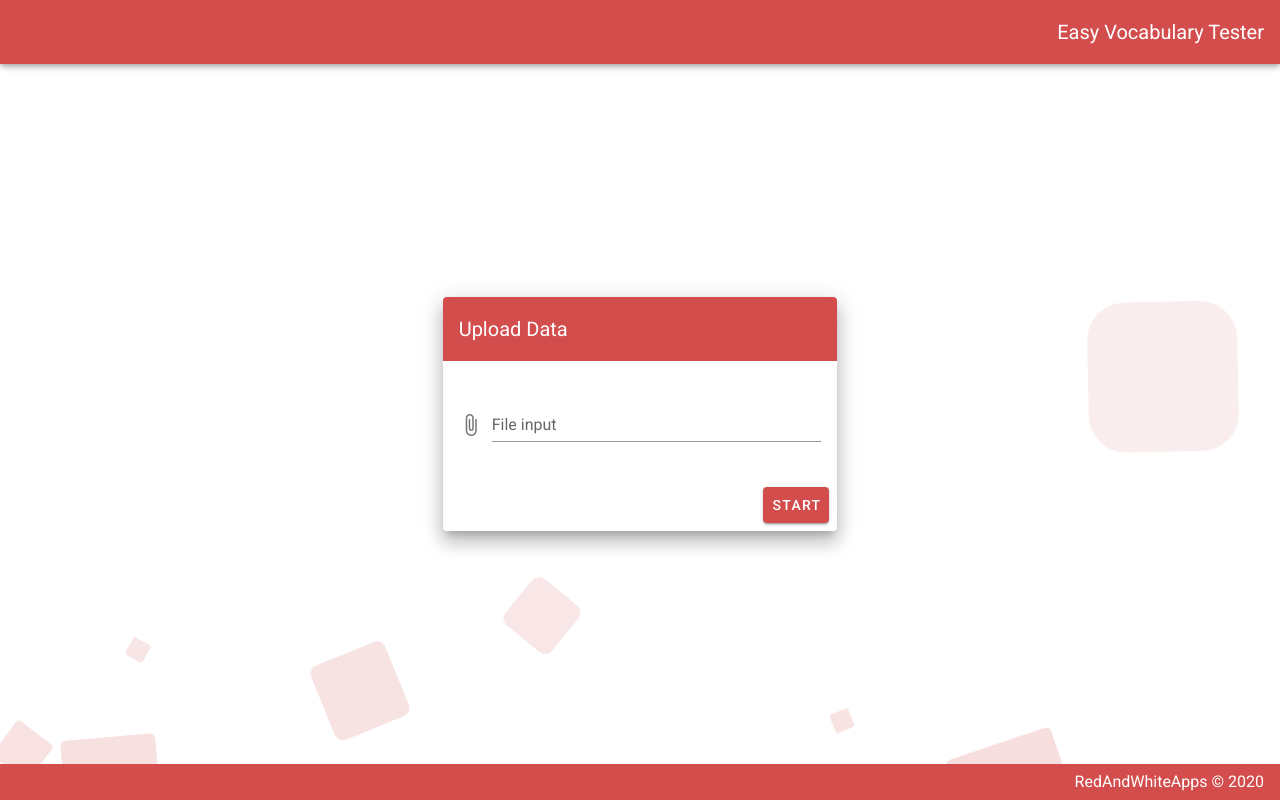
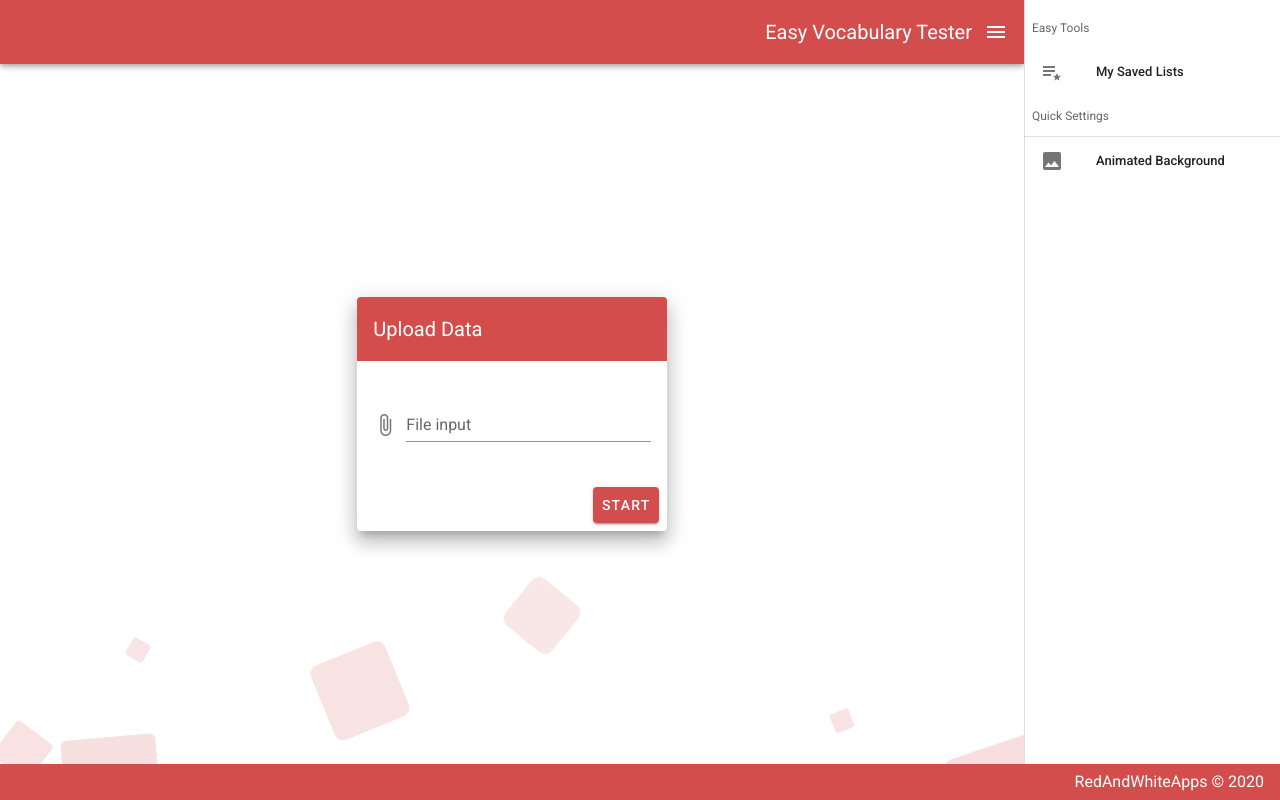
Before and after one commit to RedAndWhiteApps/VocabularyTester, a Vue app in the folder vocabularytester/: page /#/ in a window 1280 px wide. Built offline with nearby package versions, Linux system fonts and the light colour scheme.

Commit message:
added drawer with settings, not functional yet

```diff
--- a/vocabularytester/src/App.vue
+++ b/vocabularytester/src/App.vue
@@ -1,11 +1,14 @@
 <template>
   <v-app id="inspire">
     <AnimatedBackground class="animated_background" />
+
+    <NavigationMenu :showDrawer="drawer" @drawerChangedValue="drawerChangedValue"/>
 
     <v-app-bar app color="primary" dark>
       <v-spacer></v-spacer>
 
       <v-toolbar-title>Easy Vocabulary Tester</v-toolbar-title>
+      <v-app-bar-nav-icon @click.stop="drawer = !drawer"></v-app-bar-nav-icon>
     </v-app-bar>
 
     <v-main>
@@ -17,8 +20,14 @@
     <v-footer color="primary" app>
       <v-spacer></v-spacer>
 
-      <span class="white--text"
-        >RedAndWhiteApps &copy; {{ new Date().getFullYear() }}</span
+      <span class="white--text">
+        <a
+          target="_blank"
+          class="white--text"
+          href="https://redandwhiteapps.com"
+          >RedAndWhiteApps</a
+        >
+        &copy; {{ new Date().getFullYear() }}</span
       >
     </v-footer>
   </v-app>
@@ -26,16 +35,22 @@
 
 <script>
 import AnimatedBackground from "@/components/AnimatedBackground.vue";
+import NavigationMenu from "@/components/NavigationMenu.vue";
 
 export default {
   name: "LayoutsDemosBaselineFlipped",
-  components: { AnimatedBackground },
+  components: { AnimatedBackground, NavigationMenu },
   props: {
     source: String,
   },
   data: () => ({
     drawer: null,
   }),
+  methods:{
+    drawerChangedValue(drawer){
+      this.drawer = drawer;
+    }
+  }
 };
 </script>
 
@@ -44,7 +59,11 @@ export default {
   z-index: 0;
 }
 
-.main_view{
+.main_view {
   z-index: 99;
 }
+
+a {
+  text-decoration: none;
+}
 </style>
--- /dev/null
+++ b/vocabularytester/src/components/NavigationMenu.vue
@@ -0,0 +1,56 @@
+<template>
+  <v-navigation-drawer v-model="drawer" app right>
+    <v-list dense>
+      <v-subheader> Easy Tools </v-subheader>
+      <v-list-item link>
+        <v-list-item-action>
+          <v-icon>mdi-playlist-star</v-icon>
+        </v-list-item-action>
+
+        <v-list-item-content>
+          <v-list-item-title>My Saved Lists</v-list-item-title>
+        </v-list-item-content>
+      </v-list-item>
+
+      <v-subheader> Quick Settings </v-subheader>
+      <v-divider></v-divider>
+      <v-list-item link>
+        <v-list-item-action>
+          <v-icon>mdi-image</v-icon>
+        </v-list-item-action>
+
+        <v-list-item-content>
+          <v-list-item-title>Animated Background</v-list-item-title>
+        </v-list-item-content>
+      </v-list-item>
+    </v-list>
+  </v-navigation-drawer>
+</template>
+
+<script>
+import AnimatedBackground from "@/components/AnimatedBackground.vue";
+
+export default {
+  name: "LayoutsDemosBaselineFlipped",
+  components: { AnimatedBackground },
+  props: {
+    showDrawer: null,
+  },
+  data: () => ({
+    drawer: null,
+  }),
+
+  watch: {
+    showDrawer() {
+      this.drawer = this.showDrawer;
+    },
+
+    drawer() {
+      this.$emit("drawerChangedValue", this.drawer);
+    },
+  },
+};
+</script>
+
+<style scoped>
+</style>
--- a/vocabularytester/src/views/Home.vue
+++ b/vocabularytester/src/views/Home.vue
@@ -14,8 +14,8 @@
 
 <script>
 // @ is an alias to /src
-import DisplayWords from "@/components/DisplayWords.vue";
-import ChooseFileDialog from "@/components/ChooseFileDialog.vue";
+import DisplayWords from "./Vocabulary/DisplayWords.vue";
+import ChooseFileDialog from "./Vocabulary/ChooseFileDialog.vue";
 
 export default {
   name: "Home",
```
Also changed, not shown: vocabularytester/src/views/Vocabulary/ChooseFileDialog.vue (renamed from vocabularytester/src/components/ChooseFileDialog.vue), vocabularytester/src/views/Vocabulary/DisplayWord.vue (renamed from vocabularytester/src/components/DisplayWord.vue), vocabularytester/src/views/Vocabulary/DisplayWords.vue (renamed from vocabularytester/src/components/DisplayWords.vue), vocabularytester/src/views/Vocabulary/FeedbackDialog.vue (renamed from vocabularytester/src/components/FeedbackDialog.vue), vocabularytester/src/views/Vocabulary/FileInput.vue (renamed from vocabularytester/src/components/FileInput.vue).
